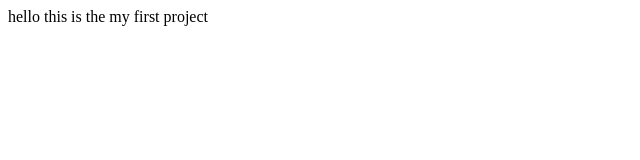
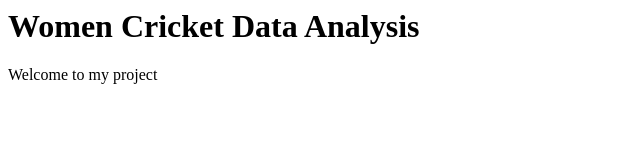
Before and after one commit to anju2002-eng/women-cricket-data-analysis, a plain HTML site: page index.html in a window 1280 px wide. Shown: the whole page, without its empty margins (0-640 px from the left). Drawn offline with Linux system fonts and the light colour scheme.

Commit message:
Update index.html

```diff
--- a/index.html
+++ b/index.html
@@ -1 +1,2 @@
-<p>hello  this is the my first project <P/>
+<h1>Women Cricket Data Analysis</h1>
+<p>Welcome to my project</p>
```
